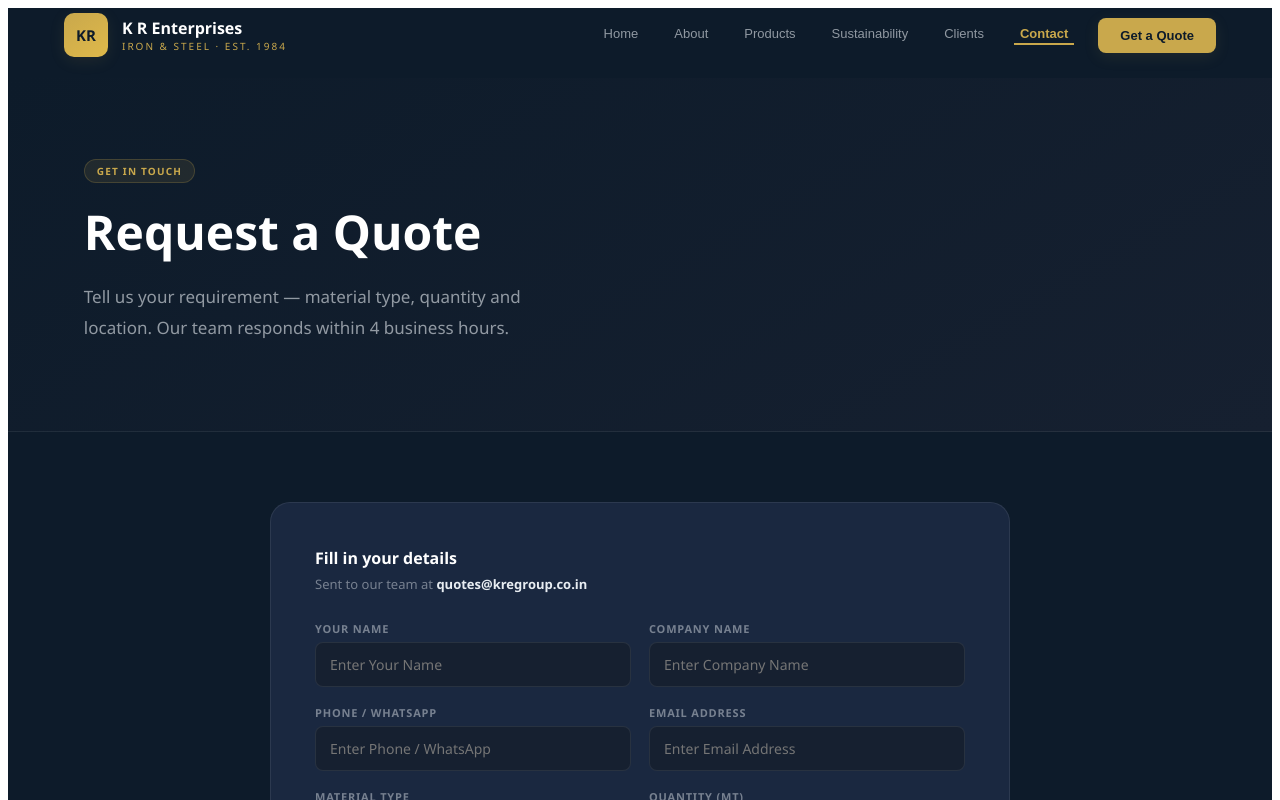
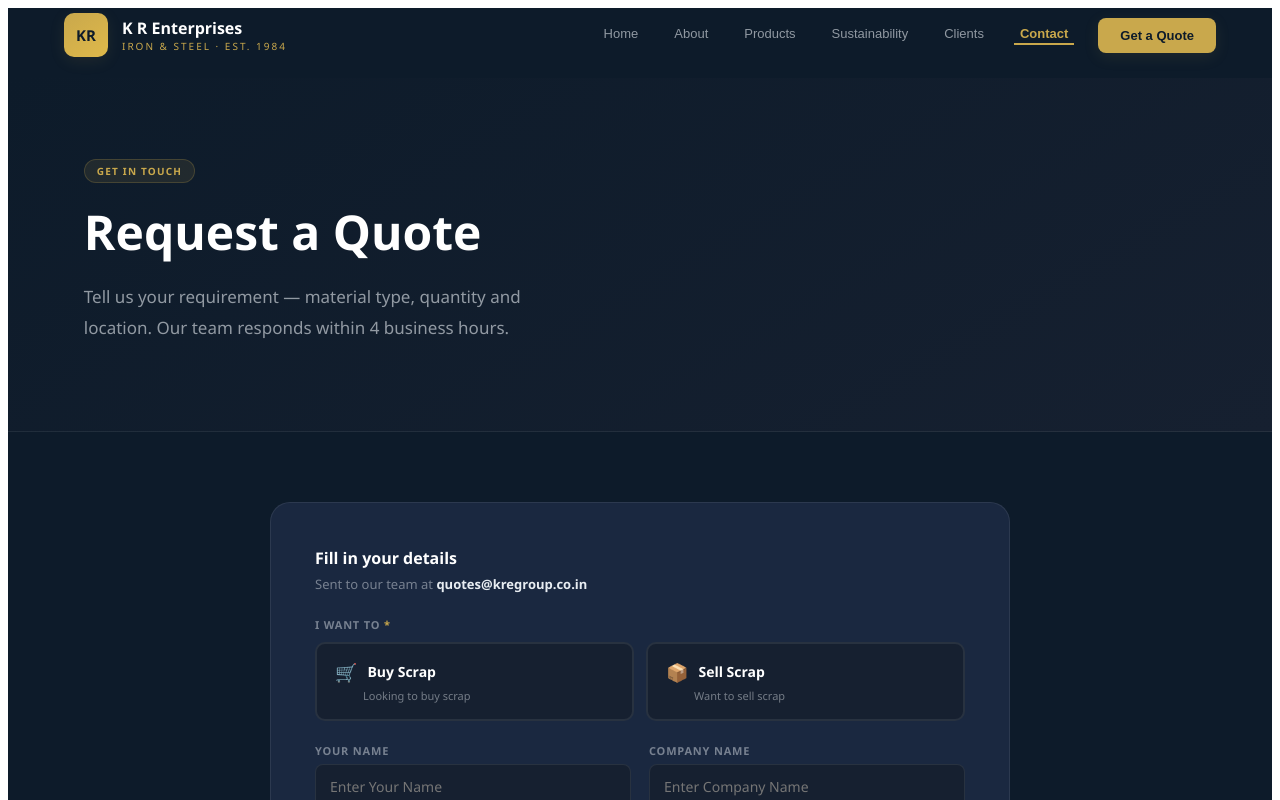
Before and after one commit to Prakash-Bizflow/kr-enterprises-website, a Next.js app: page / in a window 1280 px wide. Both pictures are taken after a click on the button "Get a Quote". Shown: the top 800 px of the page. Built offline with nearby package versions, Linux system fonts and the light colour scheme.

Commit message:
Add quoteType to form state and validation

```diff
--- a/pages/index.js
+++ b/pages/index.js
@@ -128,14 +128,29 @@ const Card = ({ children, style = {} }) => (
 export default function App() {
   const [nav, setNav] = useState("Home");
   const [scrolled, setScrolled] = useState(false);
-  const [form, setForm] = useState({ name: "", company: "", phone: "", email: "", material: "", qty: "" });
+  const [form, setForm] = useState({ quoteType: "", name: "", company: "", phone: "", email: "", material: "", qty: "", message: "" });
   const [submitted, setSubmitted] = useState(false);
   const [submitting, setSubmitting] = useState(false);
   const [submitError, setSubmitError] = useState("");
 
+  const validateEmail = (email) => /^[^\s@]+@[^\s@]+\.[^\s@]+$/.test(email);
+  const validatePhone = (phone) => /^[6-9]\d{9}$/.test(phone.replace(/\D/g, "").slice(-10));
+
   const handleSubmit = async () => {
+    if (!form.quoteType) {
+      setSubmitError("Please select if you want to Buy or Sell scrap");
+      return;
+    }
     if (!form.name || !form.phone || !form.email) {
       setSubmitError("Please fill Name, Phone and Email");
+      return;
+    }
+    if (!validateEmail(form.email)) {
+      setSubmitError("Please enter a valid email address");
+      return;
+    }
+    if (!validatePhone(form.phone)) {
+      setSubmitError("Please enter a valid 10-digit Indian phone number");
       return;
     }
     setSubmitting(true);
@@ -145,15 +160,18 @@ export default function App() {
         method: "POST",
         headers: { "Content-Type": "application/json", "Accept": "application/json" },
         body: JSON.stringify({
-          _subject: "New Quote Request - K R Enterprises Website",
+          _subject: `New ${form.quoteType} Quote Request - K R Enterprises`,
           _cc: "quotes@kregroup.co.in",
           _template: "table",
+          _honey: "",
+          Quote_Type: form.quoteType,
           Name: form.name,
           Company: form.company,
           Phone: form.phone,
           Email: form.email,
           Material: form.material,
           Quantity_MT: form.qty,
+          Message: form.message || "Not provided",
         })
       });
       const data = await res.json();
@@ -555,12 +573,37 @@ export default function App() {
                   <div style={{ fontSize: 26, fontWeight: 900, marginBottom: 8, color: C.white }}>Enquiry Received!</div>
                   <div style={{ color: C.muted, fontSize: 15, marginBottom: 6 }}>Our team will contact you within 4 business hours.</div>
                   <div style={{ color: C.muted, fontSize: 13, marginBottom: 28 }}>Sent to <strong style={{ color: C.text }}>quotes@kregroup.co.in</strong></div>
-                  <button onClick={() => { setSubmitted(false); setForm({ name: "", company: "", phone: "", email: "", material: "", qty: "" }); }} style={{ background: C.gold, color: C.navy, padding: "12px 28px", borderRadius: 8, border: "none", cursor: "pointer", fontWeight: 800 }}>New Enquiry</button>
+                  <button onClick={() => { setSubmitted(false); setForm({ quoteType: "", name: "", company: "", phone: "", email: "", material: "", qty: "", message: "" }); }} style={{ background: C.gold, color: C.navy, padding: "12px 28px", borderRadius: 8, border: "none", cursor: "pointer", fontWeight: 800 }}>New Enquiry</button>
                 </div>
               ) : (
                 <div style={{ background: C.navySurface, borderRadius: 20, padding: 44, border: `1px solid ${C.border}` }}>
                   <div style={{ fontSize: 16, fontWeight: 800, color: C.white, marginBottom: 6 }}>Fill in your details</div>
-                  <div style={{ fontSize: 13, color: C.muted, marginBottom: 28 }}>Sent to our team at <strong style={{ color: C.text }}>quotes@kregroup.co.in</strong></div>
+                  <div style={{ fontSize: 13, color: C.muted, marginBottom: 24 }}>Sent to our team at <strong style={{ color: C.text }}>quotes@kregroup.co.in</strong></div>
+
+                  {/* Buy/Sell Selector */}
+                  <div style={{ marginBottom: 22 }}>
+                    <div style={{ fontSize: 11, fontWeight: 700, color: C.muted, marginBottom: 10, textTransform: "uppercase", letterSpacing: 0.8 }}>I want to <span style={{ color: C.gold }}>*</span></div>
+                    <div style={{ display: "grid", gridTemplateColumns: "1fr 1fr", gap: 12 }}>
+                      {[
+                        { val: "Buy", icon: "🛒", desc: "Looking to buy scrap" },
+                        { val: "Sell", icon: "📦", desc: "Want to sell scrap" }
+                      ].map(opt => (
+                        <button key={opt.val} type="button" onClick={() => setForm({ ...form, quoteType: opt.val })} style={{
+                          background: form.quoteType === opt.val ? "rgba(201,168,76,0.12)" : C.navyMid,
+                          border: form.quoteType === opt.val ? `2px solid ${C.gold}` : `2px solid ${C.border}`,
+                          borderRadius: 10, padding: "16px 18px", cursor: "pointer", textAlign: "left",
+                          transition: "all 0.2s", fontFamily: "inherit"
+                        }}>
+                          <div style={{ display: "flex", alignItems: "center", gap: 10, marginBottom: 4 }}>
+                            <span style={{ fontSize: 18 }}>{opt.icon}</span>
+                            <span style={{ fontSize: 14, fontWeight: 800, color: form.quoteType === opt.val ? C.gold : C.white }}>{opt.val} Scrap</span>
+                          </div>
+                          <div style={{ fontSize: 11, color: C.muted, paddingLeft: 28 }}>{opt.desc}</div>
+                        </button>
+                      ))}
+                    </div>
+                  </div>
+
                   <div style={{ display: "grid", gridTemplateColumns: "1fr 1fr", gap: 18, marginBottom: 18 }}>
                     {[["name","Your Name"],["company","Company Name"],["phone","Phone / WhatsApp"],["email","Email Address"]].map(([k, l]) => (
                       <div key={k}>
@@ -580,6 +623,16 @@ export default function App() {
                       <input value={form.qty} onChange={e => setForm({ ...form, qty: e.target.value })} placeholder="e.g. 200 MT / month" style={{ width: "100%", background: C.navyMid, border: `1px solid ${C.border}`, borderRadius: 8, padding: "12px 14px", fontSize: 14, outline: "none", boxSizing: "border-box", color: C.text, fontFamily: "inherit" }} />
                     </div>
                   </div>
+
+                  {/* Tell Us Details */}
+                  <div style={{ marginBottom: 18 }}>
+                    <div style={{ fontSize: 11, fontWeight: 700, color: C.muted, marginBottom: 6, textTransform: "uppercase", letterSpacing: 0.8 }}>Tell Us Details <span style={{ color: C.muted, fontWeight: 400, textTransform: "none", letterSpacing: 0 }}>(optional)</span></div>
+                    <textarea value={form.message} onChange={e => setForm({ ...form, message: e.target.value })} placeholder="Specific grade, delivery location, frequency, payment terms — anything you'd like us to know..." rows={3} style={{ width: "100%", background: C.navyMid, border: `1px solid ${C.border}`, borderRadius: 8, padding: "12px 14px", fontSize: 14, outline: "none", boxSizing: "border-box", color: C.text, fontFamily: "inherit", resize: "vertical", minHeight: 70 }} />
+                  </div>
+
+                  {/* Honeypot for spam protection - hidden field */}
+                  <input type="text" name="_honey" style={{ display: "none" }} tabIndex={-1} autoComplete="off" />
+
                   <>
                     {submitError && <div style={{ color: "#ff6b6b", fontSize: 13, marginBottom: 12, padding: "10px 14px", background: "rgba(255,107,107,0.08)", borderRadius: 8, border: "1px solid rgba(255,107,107,0.2)" }}>{submitError}</div>}
                     <button onClick={handleSubmit} disabled={submitting} style={{ width: "100%", background: submitting ? "rgba(201,168,76,0.5)" : C.gold, color: C.navy, padding: "16px", borderRadius: 10, fontSize: 16, fontWeight: 800, border: "none", cursor: submitting ? "wait" : "pointer", opacity: submitting ? 0.7 : 1 }}>
```
